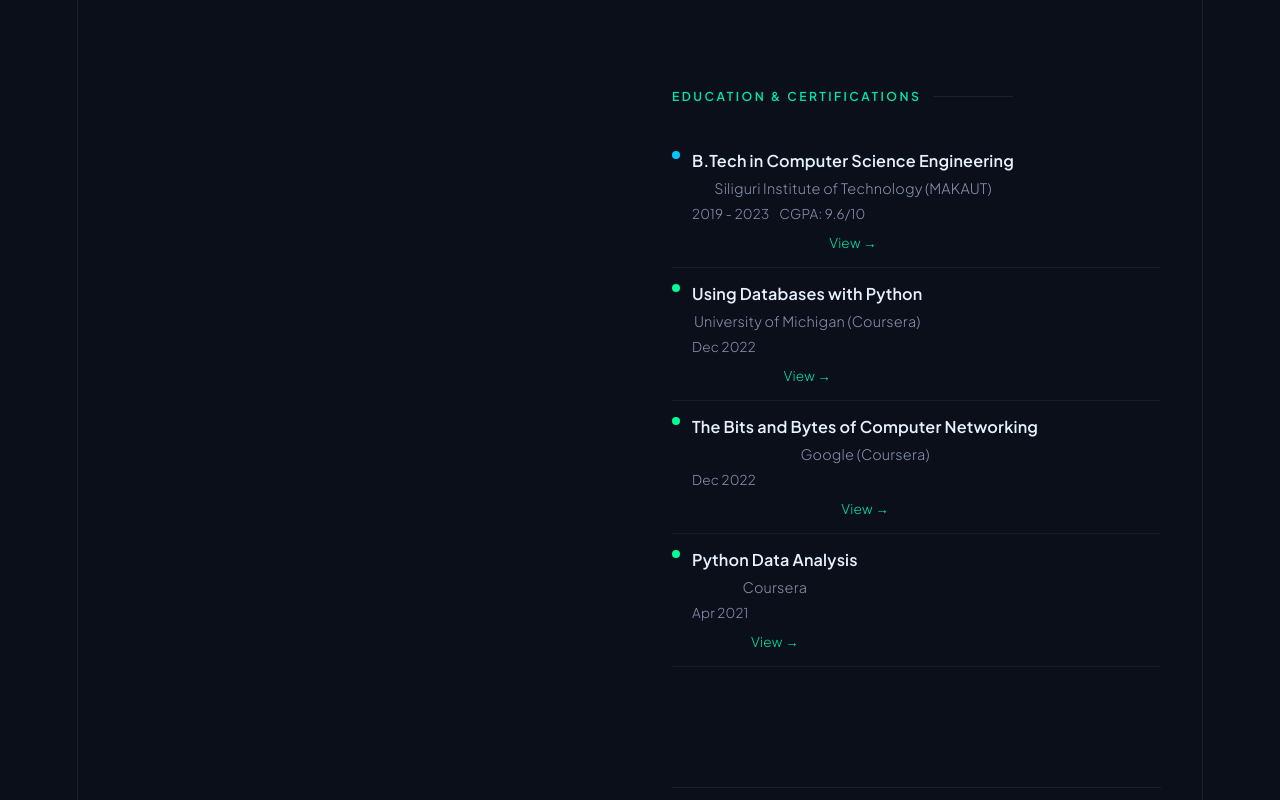
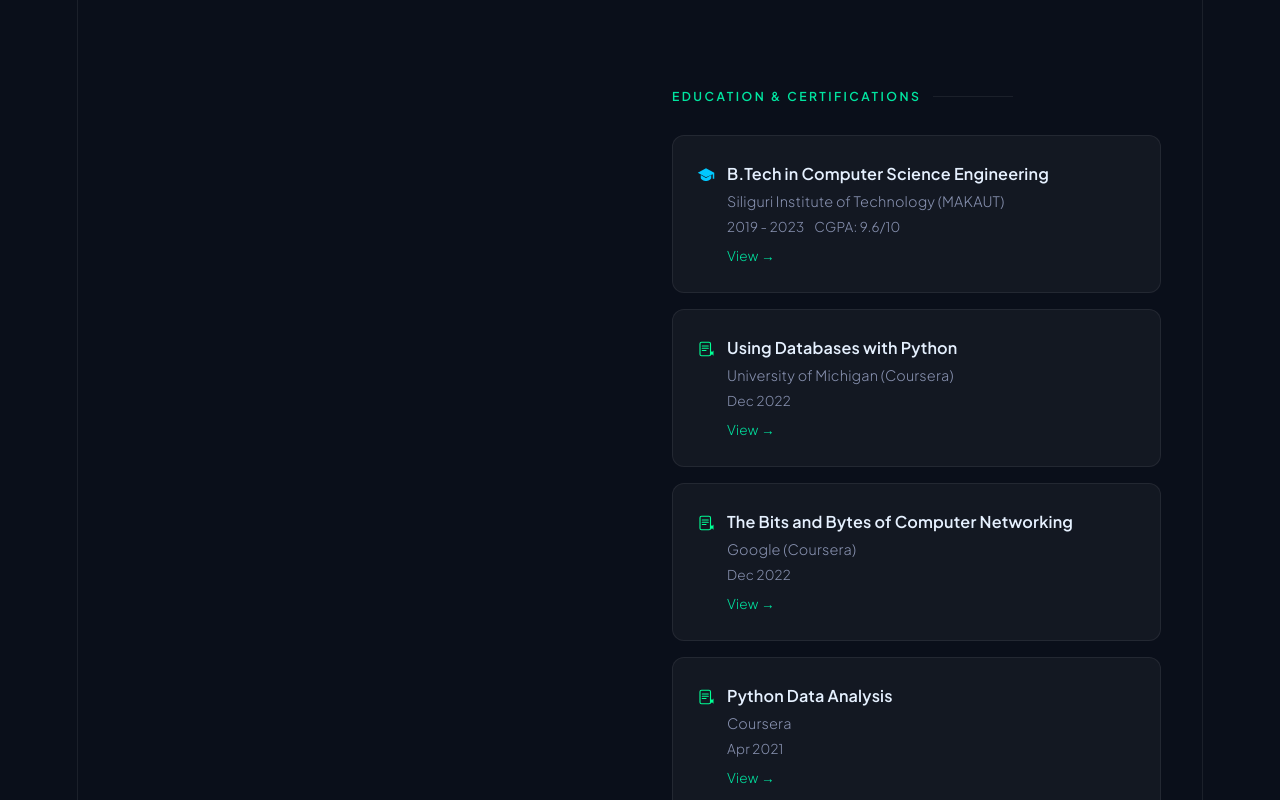
Before and after one commit to cbiswas32/portfolio, a React (Vite) app: page / in a window 1280 px wide. Shown: the part 3620-4420 px from the top of the page. Built offline with nearby package versions, Linux system fonts and the light colour scheme.

Commit message:
Changes in Certification

```diff
--- a/src/components/Sections.jsx
+++ b/src/components/Sections.jsx
@@ -24,32 +24,35 @@ export function AboutSection() {
 
       <div className="about-text reveal">
         <p>
-    I’m a Software Engineer at <strong>Bandhan-Konnagar</strong> with 4+ years
-    of experience building scalable, frontend-focused full-stack applications
-    using <strong>React.js, TypeScript, and Node.js</strong>. I focus on creating
-    high-performance, user-centric systems with clean and maintainable architecture.
+          I’m a Software Engineer at <strong>Bandhan-Konnagar</strong> with 4+
+          years of experience building scalable, frontend-focused full-stack
+          applications using <strong>React.js, TypeScript, and Node.js</strong>.
+          I focus on creating high-performance, user-centric systems with clean
+          and maintainable architecture.
         </p>
 
         <p>
-    I work extensively on <strong>ETL pipelines</strong> and modern data engineering
-    systems, building scalable workflows using <strong>Apache Spark, Airflow,
-    Iceberg, and StarRocks</strong>. Currently, I’m developing an{" "}
-    <strong>AI-powered ETL platform</strong> with visual orchestration to simplify
-    complex data workflows and improve reliability.
+          I work extensively on <strong>ETL pipelines</strong> and modern data
+          engineering systems, building scalable workflows using{" "}
+          <strong>Apache Spark, Airflow, Iceberg, and StarRocks</strong>.
+          Currently, I’m developing an <strong>AI-powered ETL platform</strong>{" "}
+          with visual orchestration to simplify complex data workflows and
+          improve reliability.
         </p>
 
         <p>
-    I’ve built <strong>AI chatbots using NLP</strong> (IBM Watson) and contributed
-    to large-scale platforms like <strong>THP in collaboration with NABARD</strong>,
-    where I developed responsive UIs, scalable APIs, and systems handling high
-    volumes of real-world data. I also focus on code quality, system monitoring,
-    and production-ready deployments using tools like Docker and Kubernetes.
+          I’ve built <strong>AI chatbots using NLP</strong> (IBM Watson) and
+          contributed to large-scale platforms like{" "}
+          <strong>THP in collaboration with NABARD</strong>, where I developed
+          responsive UIs, scalable APIs, and systems handling high volumes of
+          real-world data. I also focus on code quality, system monitoring, and
+          production-ready deployments using tools like Docker and Kubernetes.
         </p>
 
         <p>
           Outside of work, I enjoy <strong>photography</strong> and{" "}
-    <strong>bike riding</strong>, and I regularly explore system design and
-    emerging AI technologies.
+          <strong>bike riding</strong>, and I regularly explore system design
+          and emerging AI technologies.
         </p>
       </div>
 
@@ -128,31 +131,75 @@ export function ProjectsSection() {
     </section>
   );
 }
+function DegreeIcon() {
+  return (
+    <svg
+      className="cert-icon degree"
+      width="18"
+      height="18"
+      viewBox="0 0 24 24"
+      fill="none"
+    >
+      <path d="M12 3L1 9L12 15L21 11V17H23V9L12 3Z" fill="currentColor" />
+      <path
+        d="M5 12V16C5 18 9 20 12 20C15 20 19 18 19 16V12L12 16L5 12Z"
+        fill="currentColor"
+      />
+    </svg>
+  );
+}
+function CertificateIcon() {
+  return (
+    <svg
+      className="cert-icon cert"
+      width="18"
+      height="18"
+      viewBox="0 0 24 24"
+      fill="none"
+    >
+      {/* Document */}
+      <rect
+        x="4"
+        y="3"
+        width="14"
+        height="18"
+        rx="2"
+        stroke="currentColor"
+        strokeWidth="1.5"
+      />
 
-// ---- Certifications ------------------------------------------------------
+      {/* Lines (text inside certificate) */}
+      <path
+        d="M7 8H15M7 11H15M7 14H12"
+        stroke="currentColor"
+        strokeWidth="1.5"
+        strokeLinecap="round"
+      />
+
+      {/* Ribbon */}
+      <path d="M18 14L20 16L22 14V21L20 19L18 21V14Z" fill="currentColor" />
+    </svg>
+  );
+}
 
 function CertItem({ item }) {
   return (
     <div className="cert-item reveal">
       <div className="cert-left">
-        <div className={`cert-dot ${item.type === "Degree" ? "degree" : "cert"}`} />
+        {item.type === "Degree" ? <DegreeIcon /> : <CertificateIcon />}
       </div>
 
       <div className="cert-content">
-        {/* Title */}
         <p className="cert-title">{item.title}</p>
 
-        {/* Institute / Issuer */}
         <p className="cert-sub">{item.issuer}</p>
 
-        {/* Meta Info */}
         <div className="cert-meta">
           {item.timeline && <span>{item.timeline}</span>}
           {item.date && <span>{item.date}</span>}
           {item.score && <span>{item.score}</span>}
         </div>
 
-        {/* Link */}
         {item.link && (
           <a href={item.link} target="_blank" rel="noopener noreferrer">
             View →
@@ -162,6 +209,42 @@ function CertItem({ item }) {
     </div>
   );
 }
+
+// ---- Certifications ------------------------------------------------------
+
+// function CertItem({ item }) {
+//   return (
+//     <div className="cert-item reveal">
+//       <div className="cert-left">
+//         <div
+//           className={`cert-dot ${item.type === "Degree" ? "degree" : "cert"}`}
+//         />
+//       </div>
+
+//       <div className="cert-content">
+//         {/* Title */}
+//         <p className="cert-title">{item.title}</p>
+
+//         {/* Institute / Issuer */}
+//         <p className="cert-sub">{item.issuer}</p>
+
+//         {/* Meta Info */}
+//         <div className="cert-meta">
+//           {item.timeline && <span>{item.timeline}</span>}
+//           {item.date && <span>{item.date}</span>}
+//           {item.score && <span>{item.score}</span>}
+//         </div>
+
+//         {/* Link */}
+//         {item.link && (
+//           <a href={item.link} target="_blank" rel="noopener noreferrer">
+//             View →
+//           </a>
+//         )}
+//       </div>
+//     </div>
+//   );
+// }
 
 export function CertificationsSection() {
   return (
--- a/src/styles/global.js
+++ b/src/styles/global.js
@@ -345,33 +345,43 @@ export const GLOBAL_CSS = `
  .cert-item {
   display: flex;
   gap: 12px;
-  padding: 12px 0;
-  border-bottom: 1px solid rgba(255,255,255,0.05);
+  padding: 24px;
+  border-radius: 12px;
+  border: 1px solid var(--border);
+  background: var(--surface);
+  transition: border-color .25s, transform .25s, box-shadow .25s;
+  margin-bottom: 16px;
+  cursor: default;
+}
+.cert-item:hover {
+  border-color: var(--accent);
+  transform: translateY(-3px);
+  box-shadow: 0 16px 40px rgba(0,229,160,0.08);
 }
 
 .cert-left {
   display: flex;
   align-items: flex-start;
-  padding-top: 4px;
+  padding-top: 6px;
 }
 
-.cert-dot {
-  width: 8px;
-  height: 8px;
-  border-radius: 50%;
+.cert-icon {
+  width: 18px;
+  height: 18px;
 }
 
-.cert-dot.degree {
-  background: #00c8ff;
+.cert-icon.degree {
+  color: #00c8ff;
 }
 
-.cert-dot.cert {
-  background: #00ff95;
+.cert-icon.cert {
+  color: #00ff95;
 }
 
 .cert-content {
   display: flex;
   flex-direction: column;
+  align-items: flex-start;
   gap: 2px;
 }
 
@@ -379,11 +389,13 @@ export const GLOBAL_CSS = `
   font-size: 0.9rem;
   font-weight: 600;
   color: var(--white);
+  text-align: left;
 }
 
 .cert-sub {
   font-size: 0.8rem;
   color: var(--muted);
+  text-align: left;
 }
 
 .cert-meta {
@@ -391,6 +403,7 @@ export const GLOBAL_CSS = `
   color: var(--muted);
   display: flex;
   gap: 10px;
+  text-align: left;
 }
 
 .cert-item a {
@@ -398,10 +411,12 @@ export const GLOBAL_CSS = `
   color: var(--accent);
   text-decoration: none;
   margin-top: 4px;
+  text-align: left;
 }
 
 .cert-item a:hover {
   text-decoration: underline;
+  text-align: left;
 }
   /* ---- Footer ---- */
   .footer {
```
Lines whose indentation alone changed are shown as unchanged.
